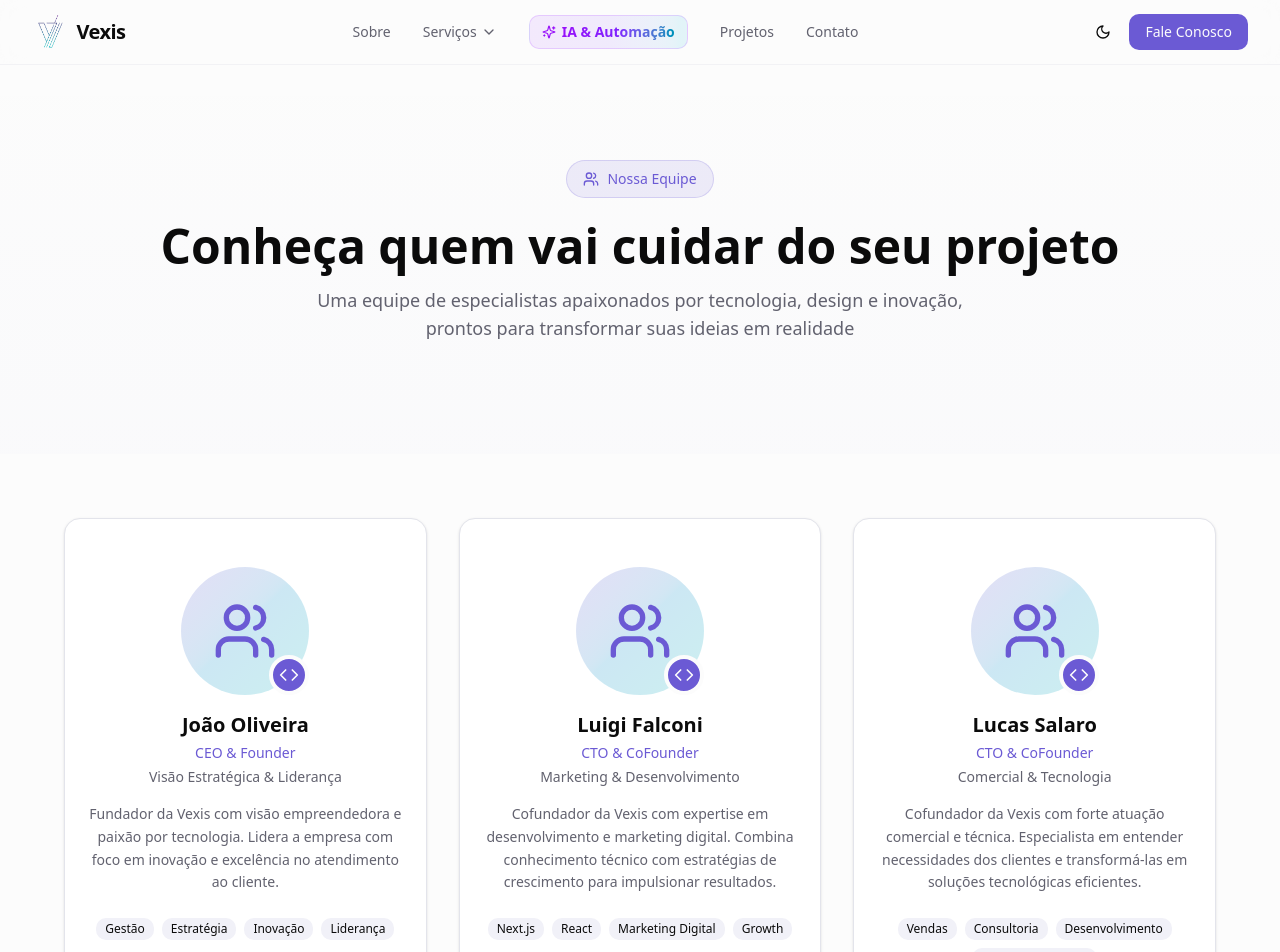
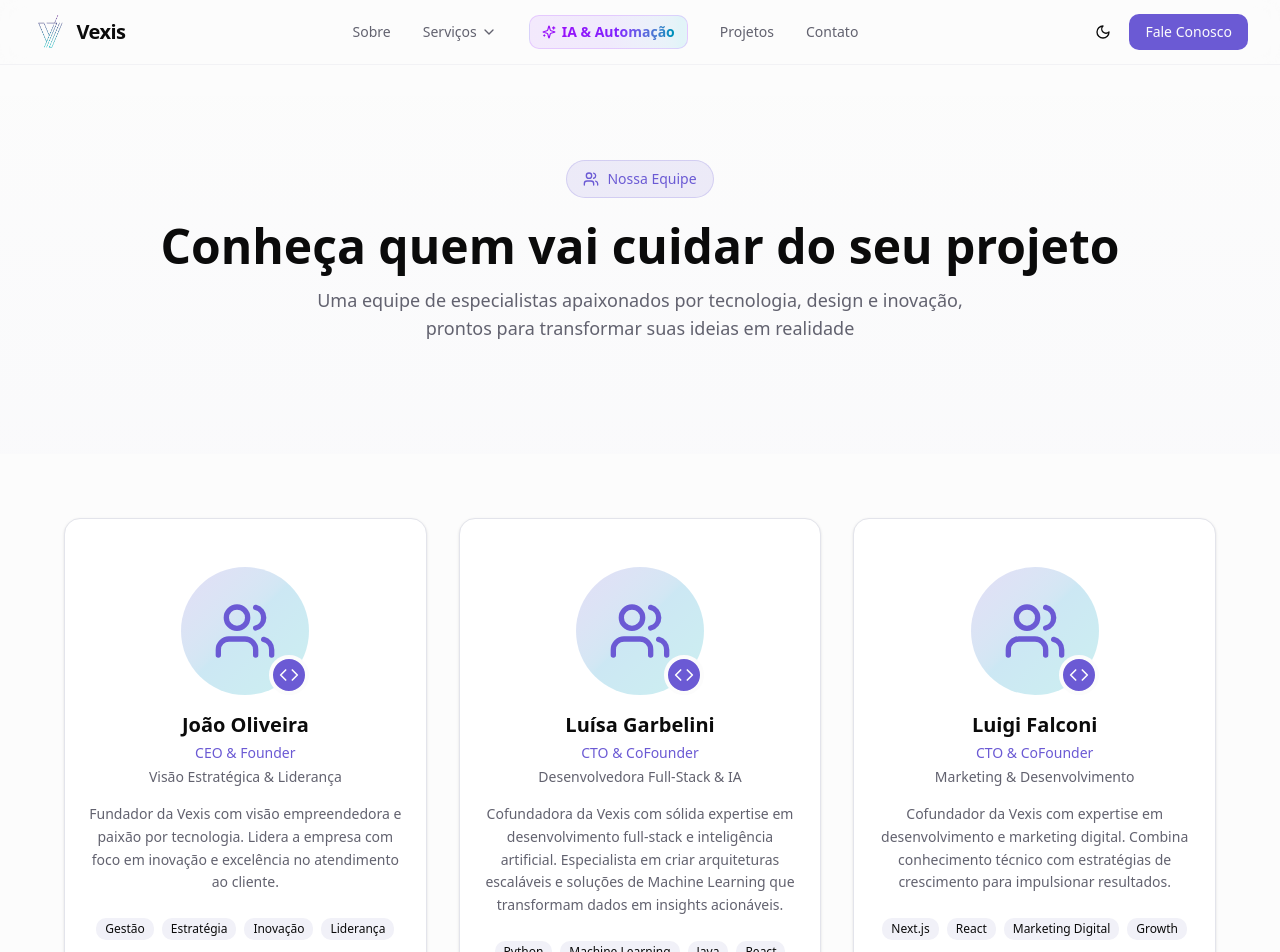
Before and after one commit to JoaoOliveiraaa/vexis-website-institucional, a Next.js app: page /nossa-equipe in a window 1280 px wide. Shown: the top 952 px of the page. Built offline with nearby package versions, Linux system fonts and the light colour scheme.

Commit message:
nossa equipe

```diff
--- a/app/nossa-equipe/page.tsx
+++ b/app/nossa-equipe/page.tsx
@@ -17,6 +17,17 @@ const equipe = [
     linkedin: "#",
     github: "#",
     email: "joao@vexis.com.br"
+  },
+  {
+    nome: "Luísa Garbelini",
+    cargo: "CTO & CoFounder",
+    especialidade: "Desenvolvedora Full-Stack & IA",
+    foto: "/placeholder-user.jpg",
+    bio: "Cofundadora da Vexis com sólida expertise em desenvolvimento full-stack e inteligência artificial. Especialista em criar arquiteturas escaláveis e soluções de Machine Learning que transformam dados em insights acionáveis.",
+    habilidades: ["Python", "Machine Learning", "Java", "React", "Node.js", "TensorFlow", "API Rest", "PostgreSQL"],
+    linkedin: "#",
+    github: "#",
+    email: "luisa@vexis.com.br"
   },
   {
     nome: "Luigi Falconi",
```
